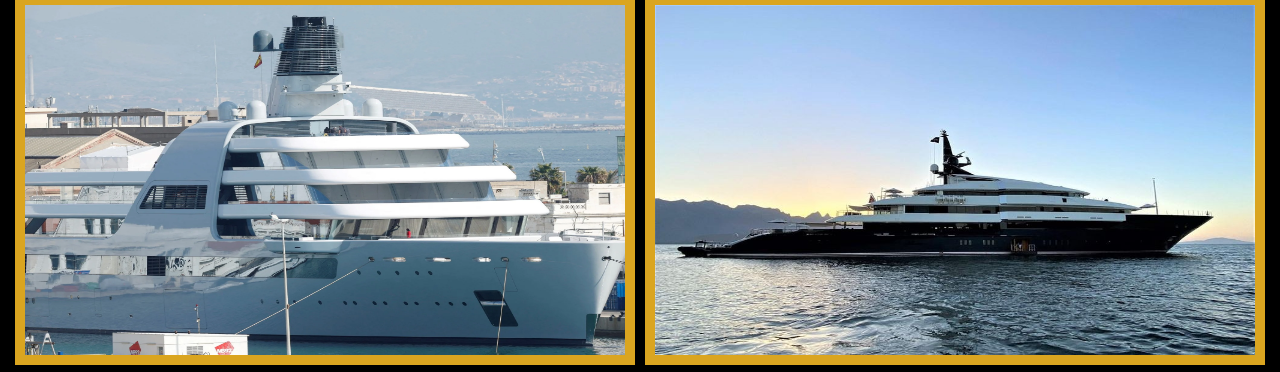
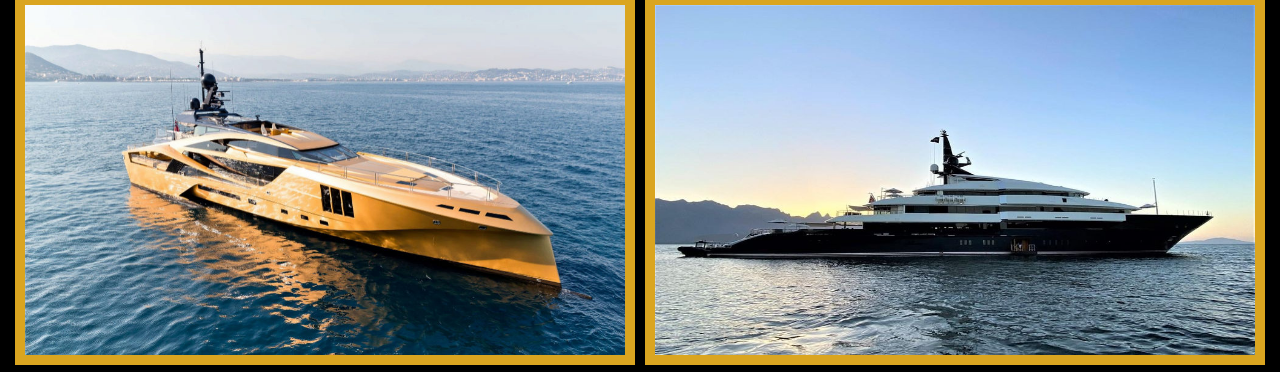
Before and after one commit to GonzaloBel/BlackandWhite, a plain HTML site: page Paginas/yatesdelujo.html in a window 1280 px wide. Shown: the part 195-567 px from the top of the page. Drawn offline with nearby package versions, Linux system fonts and the light colour scheme.

Commit message:
Otroscambios

```diff
--- a/Paginas/yatesdelujo.html
+++ b/Paginas/yatesdelujo.html
@@ -73,7 +73,7 @@
             data-aos="zoom-out"
             data-aos-duration="3000"
             loading="lazy"
-            src="../img/GaleriaYate2.webp"
+            src="../img/GonzaloYATE700.jpg"
             alt="Yates1"
           />
         </div>
```
Also changed, not shown: index.html (+1 -1 lines), img/Galeriayate2.webp (deleted), img/GonzaloYATE700.jpg (added), img/Logotipo.png (deleted).
